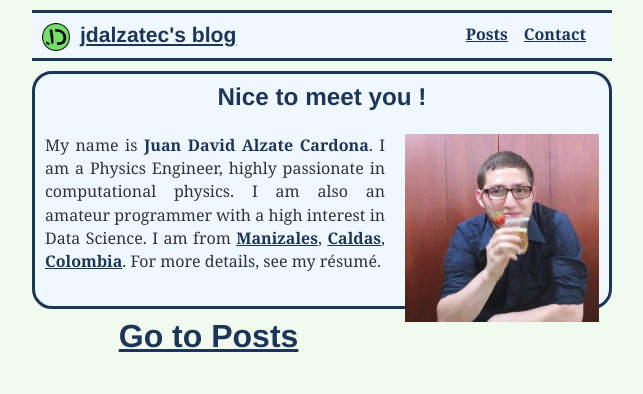
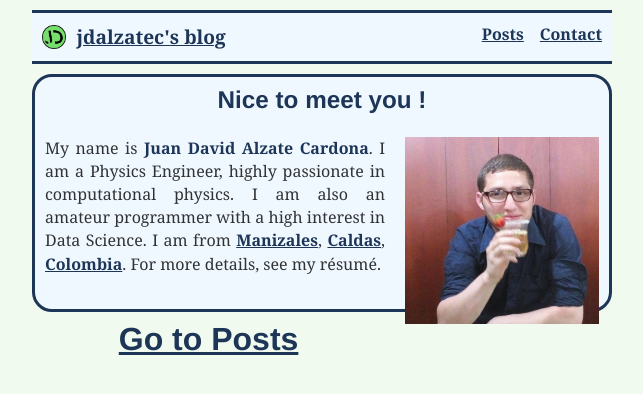
Before and after one commit to jdalzatec/jdalzatec.github.io, a Gatsby site: page / in a window 1280 px wide. Shown: the whole page, without its empty margins (318-961 px from the left). Built offline with nearby package versions, Linux system fonts and the light colour scheme; Gatsby itself is replaced by a stand-in of ours.

Commit message:
Adding flexbox to the header

```diff
--- a/src/components/layout.js
+++ b/src/components/layout.js
@@ -4,31 +4,31 @@ import myicon from "../images/icon.png"
 
 
 const ListLink = props => (
-    <li style={{ display: "inline-block", marginRight: "1rem" }}>
+    <li style={{ display: "inline", marginLeft: "1rem"}}>
         <Link to={props.to}>{props.children}</Link>
     </li>
 )
 
 export default ({ children }) => (
     <div>
-            <header id="top-panel">
-                <div id="links">
-                    <h3 style={{ display: "inline" }}>
+        <div id="top-panel">
+            <div id="left-links">
+                <div id="home-link">
+                    <img style={{width: "8%", margin: "0px"}} src={myicon} alt="icon" />
                     <Link to="/">
-                            <div style={{display: "inline", alignItems: "middle"}}>
-                                <img style={{width: "5%", float: "left", margin: "0px"}} src={myicon} alt="icon" />
-                                <span style={{marginLeft: "10px"}}>jdalzatec's blog</span>
+                        <span style={{ marginLeft: "10px", fontSize: "1.2rem" }}>jdalzatec's blog</span>
+                    </Link>
                 </div>
-                        </Link>
-                    </h3>
+            </div>
 
-                    <ul id="navigation-links" style={{ listStyle: "none", float: "right", margin: 0 }}>
+            <div>
+                <ul style={{margin: "0px", padding: "0px"}}>
                     <ListLink to="/posts/">Posts</ListLink>
                     {/* <ListLink to="/projects/">Projects</ListLink> */}
                     <ListLink to="/contact/">Contact</ListLink>
                 </ul>
             </div>
-            </header>
+        </div>
 
         {children}
     </div>
--- a/src/styles/global.css
+++ b/src/styles/global.css
@@ -41,21 +41,15 @@ h1, h2, h3, h4, h5, h6 {
     padding: 10px;
     background-color: aliceblue;
     margin-bottom: 10px;
+    display: flex;
+    flex-wrap: wrap;
+    justify-content: space-between
 }
 
-
-
-#links {
-    max-width: 600px;
-    margin-right: auto;
-    margin-left: auto;
-}
-
-
-@media (max-width: 425px) {
-    #navigation-links {
-        display: none;
-    }
+#home-link {
+    display: flex;
+    align-items: center;
+    vertical-align: middle;
 }
 
 
```
Lines whose indentation alone changed are shown as unchanged.
